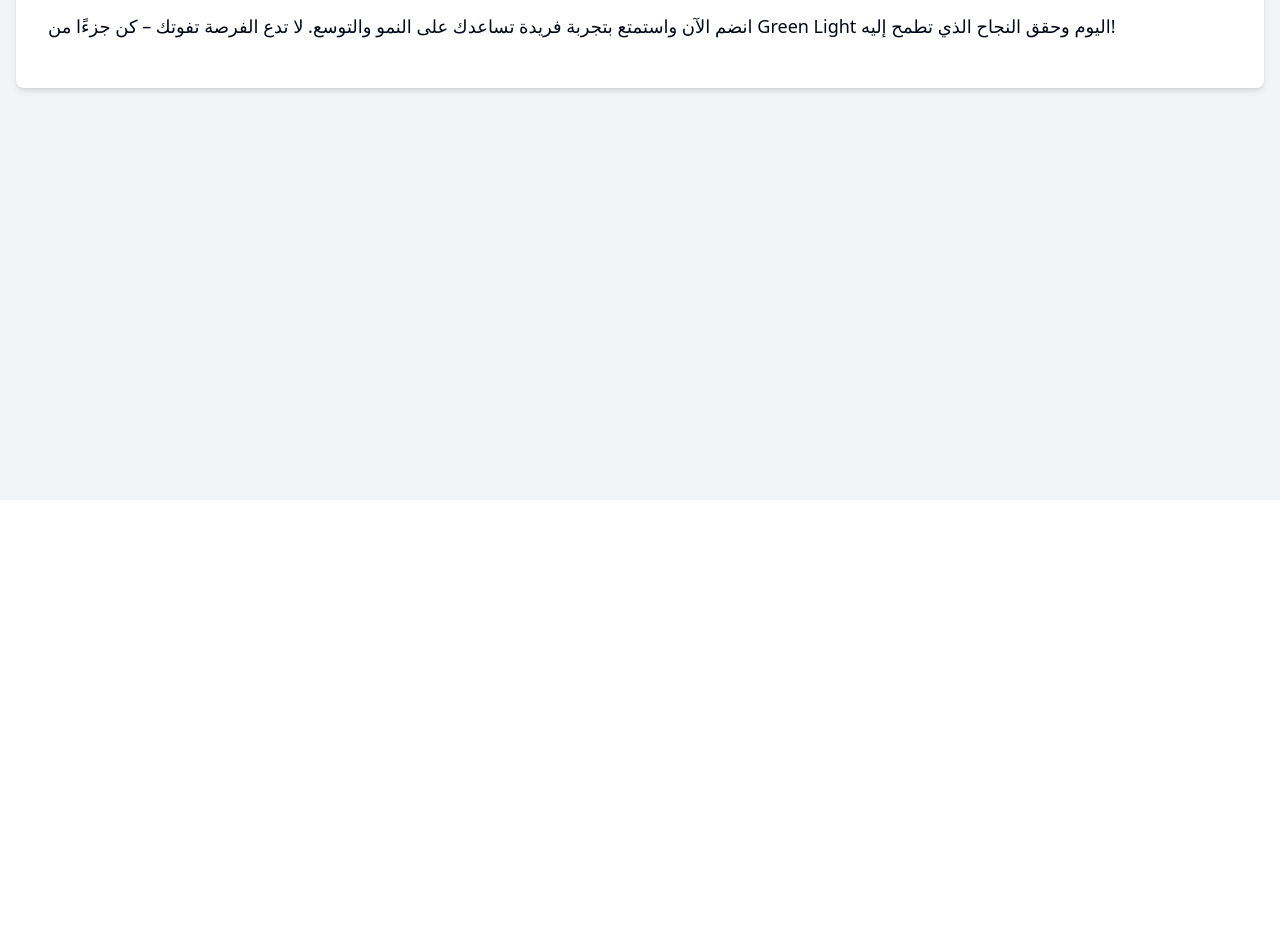
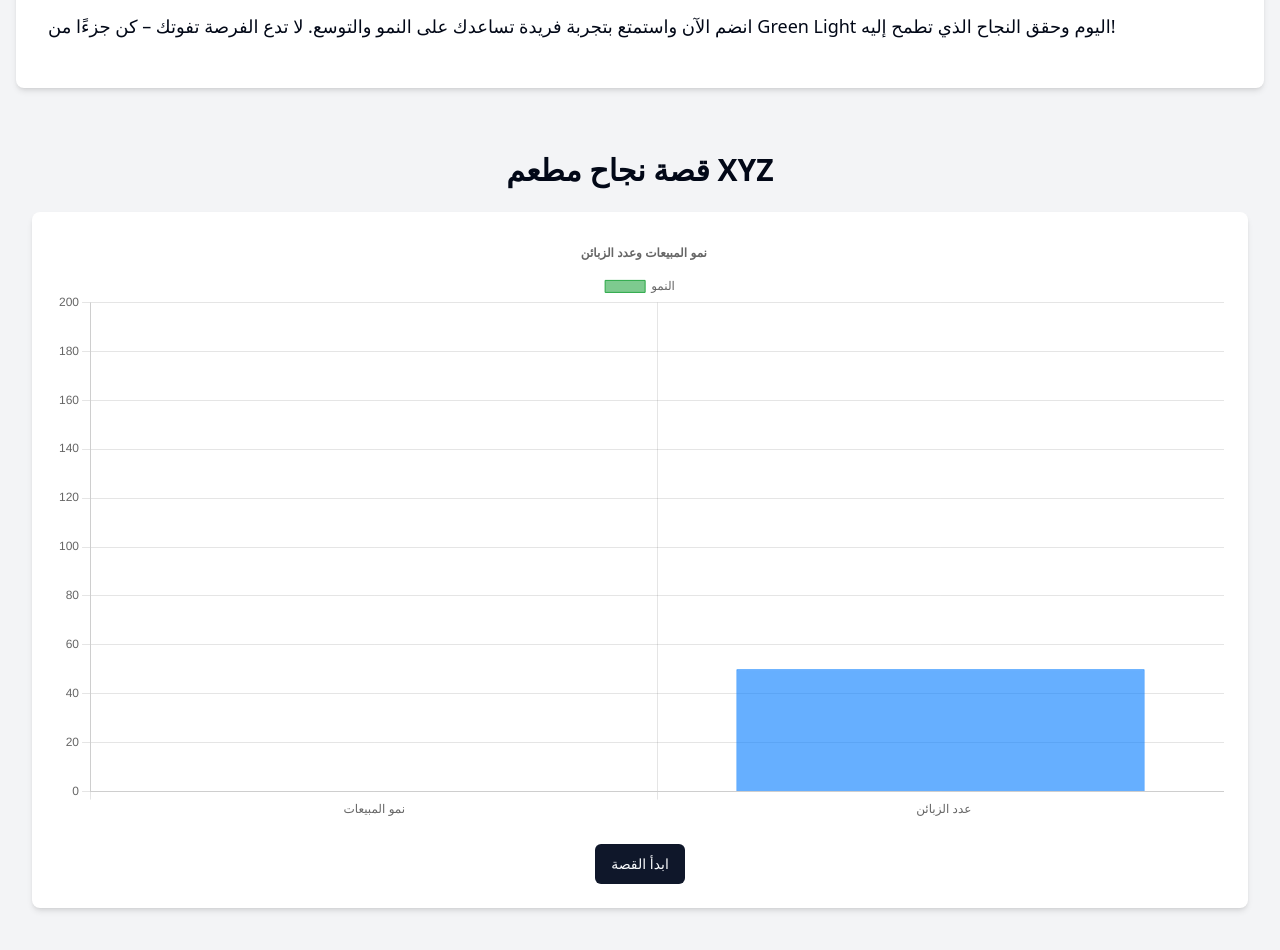
Before and after one commit to marvc568/connect-ease-platform-31, a React (Vite) app: page / in a window 1280 px wide. Shown: the part 300-1250 px from the top of the page. Before the commit the page ends 800 px from the top, so only its background shows below. Built offline with nearby package versions, Linux system fonts and the light colour scheme.

Commit message:
Add success story animation
Implement an HTML page that showcases the success story of a restaurant with an animated sales growth chart. The page includes a canvas for animation, a button to start the animation, and styles for layout and design.
[skip gpt_engineer]

```diff
--- a/package.json
+++ b/package.json
@@ -40,6 +40,7 @@
     "@radix-ui/react-toggle-group": "^1.1.0",
     "@radix-ui/react-tooltip": "^1.1.0",
     "@tanstack/react-query": "^5.48.0",
+    "chart.js": "^4.4.4",
     "class-variance-authority": "^0.7.0",
     "clsx": "^2.1.0",
     "cmdk": "^1.0.0",
@@ -51,6 +52,7 @@
     "lucide-react": "^0.417.0",
     "next-themes": "^0.3.0",
     "react": "^18.2.0",
+    "react-chartjs-2": "^5.2.0",
     "react-day-picker": "^8.10.1",
     "react-dom": "^18.2.0",
     "react-hook-form": "^7.52.0",
--- /dev/null
+++ b/src/components/SuccessStory.jsx
@@ -0,0 +1,85 @@
+import React, { useState, useEffect, useRef } from 'react';
+import { Chart as ChartJS, CategoryScale, LinearScale, BarElement, Title, Tooltip, Legend } from 'chart.js';
+import { Bar } from 'react-chartjs-2';
+import { Button } from "@/components/ui/button";
+
+ChartJS.register(CategoryScale, LinearScale, BarElement, Title, Tooltip, Legend);
+
+const SuccessStory = () => {
+  const [salesGrowth, setSalesGrowth] = useState(0);
+  const [customerCount, setCustomerCount] = useState(50);
+  const [isAnimating, setIsAnimating] = useState(false);
+  const animationRef = useRef(null);
+
+  const chartData = {
+    labels: ['نمو المبيعات', 'عدد الزبائن'],
+    datasets: [
+      {
+        label: 'النمو',
+        data: [salesGrowth, customerCount],
+        backgroundColor: ['rgba(40, 167, 69, 0.6)', 'rgba(0, 123, 255, 0.6)'],
+        borderColor: ['rgb(40, 167, 69)', 'rgb(0, 123, 255)'],
+        borderWidth: 1,
+      },
+    ],
+  };
+
+  const chartOptions = {
+    responsive: true,
+    plugins: {
+      legend: {
+        position: 'top',
+      },
+      title: {
+        display: true,
+        text: 'نمو المبيعات وعدد الزبائن',
+      },
+    },
+    scales: {
+      y: {
+        beginAtZero: true,
+        max: 200,
+      },
+    },
+  };
+
+  const startAnimation = () => {
+    if (isAnimating) return;
+    setIsAnimating(true);
+    setSalesGrowth(0);
+    setCustomerCount(50);
+  };
+
+  useEffect(() => {
+    if (isAnimating) {
+      animationRef.current = requestAnimationFrame(animate);
+    }
+    return () => cancelAnimationFrame(animationRef.current);
+  }, [isAnimating, salesGrowth, customerCount]);
+
+  const animate = () => {
+    if (salesGrowth < 100) {
+      setSalesGrowth(prev => Math.min(prev + 1, 100));
+      setCustomerCount(prev => Math.min(prev + 2, 250));
+      animationRef.current = requestAnimationFrame(animate);
+    } else {
+      setIsAnimating(false);
+    }
+  };
+
+  return (
+    <div className="container mx-auto px-4 py-8">
+      <h1 className="text-3xl font-bold mb-6 text-center">قصة نجاح مطعم XYZ</h1>
+      <div className="bg-white rounded-lg shadow-md p-6">
+        <Bar data={chartData} options={chartOptions} />
+        <div className="mt-6 text-center">
+          <Button onClick={startAnimation} disabled={isAnimating}>
+            {isAnimating ? 'جارٍ عرض القصة...' : 'ابدأ القصة'}
+          </Button>
+        </div>
+      </div>
+    </div>
+  );
+};
+
+export default SuccessStory;
--- a/src/pages/Index.jsx
+++ b/src/pages/Index.jsx
@@ -1,5 +1,6 @@
 import React from 'react';
 import Header from '../components/Header';
+import SuccessStory from '../components/SuccessStory';
 
 const Index = () => {
   return (
@@ -16,6 +17,7 @@ const Index = () => {
             انضم الآن واستمتع بتجربة فريدة تساعدك على النمو والتوسع. لا تدع الفرصة تفوتك – كن جزءًا من Green Light اليوم وحقق النجاح الذي تطمح إليه!
           </p>
         </div>
+        <SuccessStory />
       </main>
     </div>
   );
```
Also changed, not shown: 1 other file (tests, documents, lock files or other folders).
